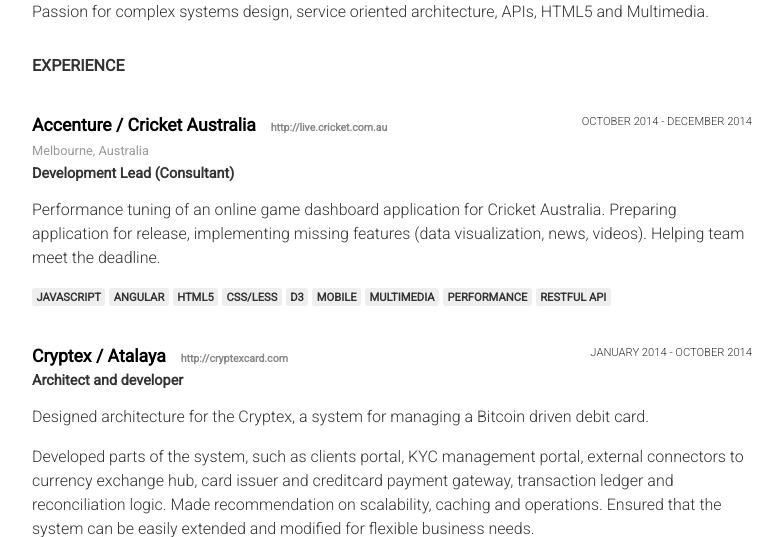
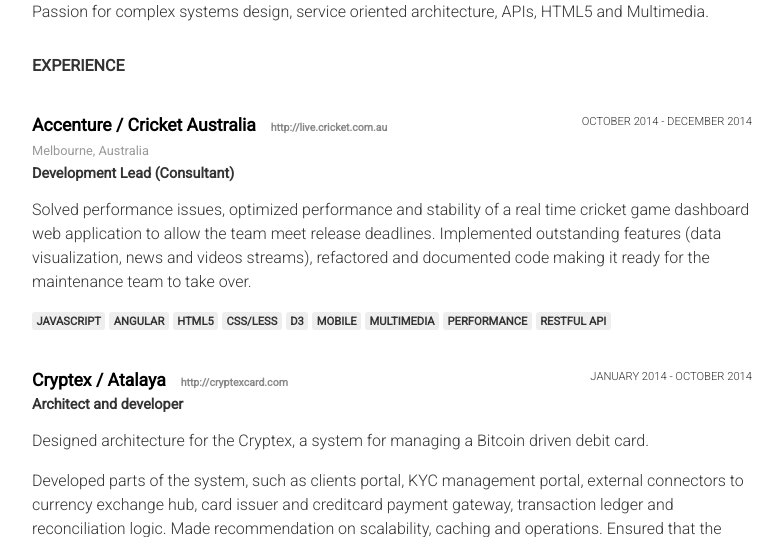
Before and after one commit to theorm/theorm.github.com, a Flask app: page /cv in a window 1280 px wide. Shown: the part 239-776 px from the top of the page, without its empty margins (248-1030 px from the left). Run offline with Flask 2, Linux system fonts and the light colour scheme; some libraries are stand-ins or nearby versions.

Commit message:
- updated cricket australia posting

```diff
--- a/cv.html
+++ b/cv.html
@@ -44,8 +44,9 @@
             <span class="role">Development Lead (Consultant)</span>
             <div class="activities">
               <p>
-                Performance tuning of an online game dashboard application for Cricket Australia.
-                Preparing application for release, implementing missing features (data visualization, news, videos). Helping team meet the deadline.
+                Solved performance issues, optimized performance and stability of a real time cricket game dashboard web application to allow the
+                team meet release deadlines. Implemented outstanding features (data visualization, news and videos streams), refactored and documented
+                code making it ready for the maintenance team to take over.
               </p>
             </div>
             <ul class="keywords">
--- a/templates/cv.html
+++ b/templates/cv.html
@@ -44,8 +44,9 @@
             <span class="role">Development Lead (Consultant)</span>
             <div class="activities">
               <p>
-                Performance tuning of an online game dashboard application for Cricket Australia.
-                Preparing application for release, implementing missing features (data visualization, news, videos). Helping team meet the deadline.
+                Solved performance issues, optimized performance and stability of a real time cricket game dashboard web application to allow the
+                team meet release deadlines. Implemented outstanding features (data visualization, news and videos streams), refactored and documented
+                code making it ready for the maintenance team to take over.
               </p>
             </div>
             <ul class="keywords">
```
